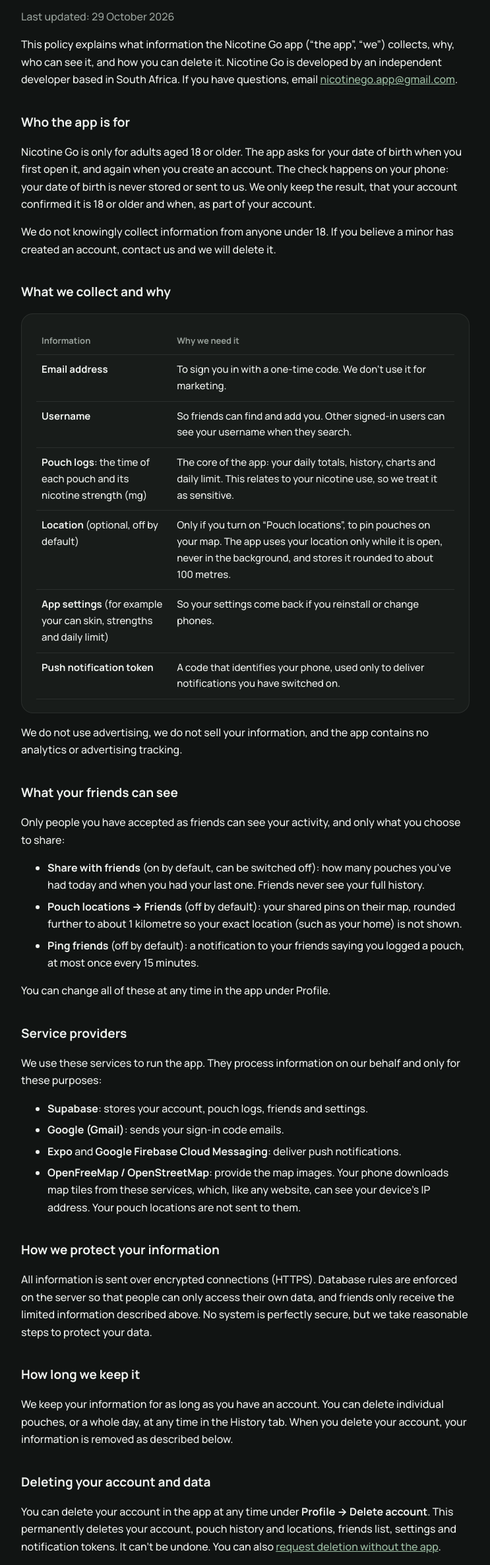
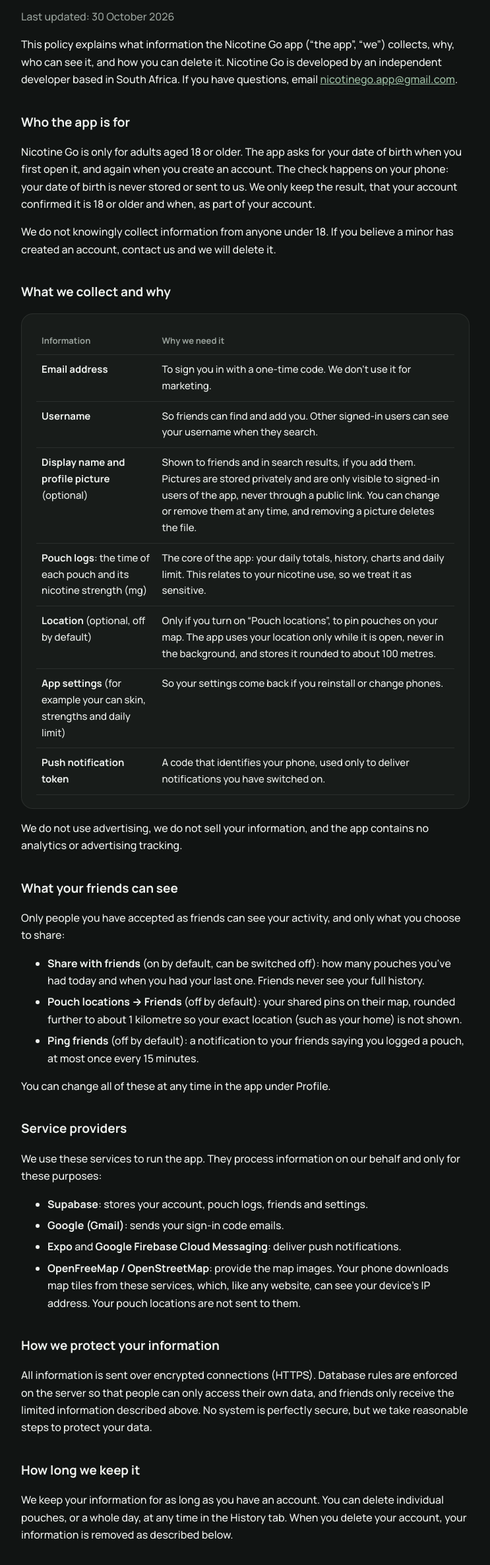
Before and after one commit to zetacruiser-dotcom/nicotine-go_Website, a plain HTML site: page privacy/index.html in a window 1280 px wide. Shown: the part 164-2536 px from the top of the page at 66% size, without its empty margins (268-1011 px from the left). Drawn offline with Linux system fonts and the light colour scheme.

Commit message:
Updated policy

```diff
--- a/privacy/index.html
+++ b/privacy/index.html
@@ -11,7 +11,7 @@
     <header class="site"><div class="mark">go</div><a href="../">Nicotine Go</a></header>
 
     <h1>Privacy policy</h1>
-    <p class="muted">Last updated: 29 October 2026</p>
+    <p class="muted">Last updated: 30 October 2026</p>
 
     <p>This policy explains what information the Nicotine Go app (“the app”, “we”) collects, why, who can see it, and how you can delete it. Nicotine Go is developed by an independent developer based in South Africa. If you have questions, email <a href="mailto:nicotinego.app@gmail.com">nicotinego.app@gmail.com</a>.</p>
 
@@ -25,6 +25,7 @@
         <tr><th>Information</th><th>Why we need it</th></tr>
         <tr><td><strong>Email address</strong></td><td>To sign you in with a one-time code. We don't use it for marketing.</td></tr>
         <tr><td><strong>Username</strong></td><td>So friends can find and add you. Other signed-in users can see your username when they search.</td></tr>
+        <tr><td><strong>Display name and profile picture</strong> (optional)</td><td>Shown to friends and in search results, if you add them. Pictures are stored privately and are only visible to signed-in users of the app, never through a public link. You can change or remove them at any time, and removing a picture deletes the file.</td></tr>
         <tr><td><strong>Pouch logs</strong>: the time of each pouch and its nicotine strength (mg)</td><td>The core of the app: your daily totals, history, charts and daily limit. This relates to your nicotine use, so we treat it as sensitive.</td></tr>
         <tr><td><strong>Location</strong> (optional, off by default)</td><td>Only if you turn on “Pouch locations”, to pin pouches on your map. The app uses your location only while it is open, never in the background, and stores it rounded to about 100 metres.</td></tr>
         <tr><td><strong>App settings</strong> (for example your can skin, strengths and daily limit)</td><td>So your settings come back if you reinstall or change phones.</td></tr>
@@ -58,7 +59,7 @@
     <p>We keep your information for as long as you have an account. You can delete individual pouches, or a whole day, at any time in the History tab. When you delete your account, your information is removed as described below.</p>
 
     <h2>Deleting your account and data</h2>
-    <p>You can delete your account in the app at any time under <strong>Profile → Delete account</strong>. This permanently deletes your account, pouch history and locations, friends list, settings and notification tokens. It can't be undone. You can also <a href="../delete-account/">request deletion without the app</a>.</p>
+    <p>You can delete your account in the app at any time under <strong>Profile → Delete account</strong>. This permanently deletes your account, profile picture, pouch history and locations, friends list, settings and notification tokens. It can't be undone. You can also <a href="../delete-account/">request deletion without the app</a>.</p>
 
     <h2>Your rights</h2>
     <p>You can ask to access, correct or delete your information, or object to how we use it, by emailing <a href="mailto:nicotinego.app@gmail.com">nicotinego.app@gmail.com</a>. If you are in South Africa, you also have rights under the Protection of Personal Information Act (POPIA), including the right to complain to the Information Regulator.</p>
```
Also changed, not shown: delete-account/index.html (+1 -1 lines).
